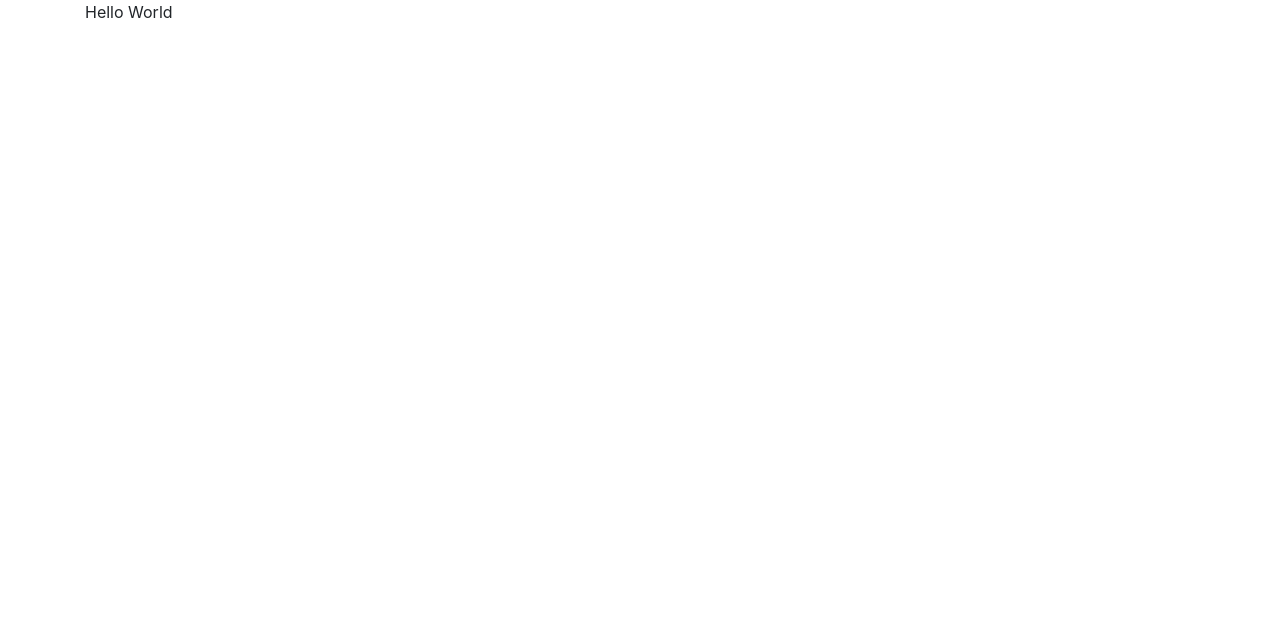
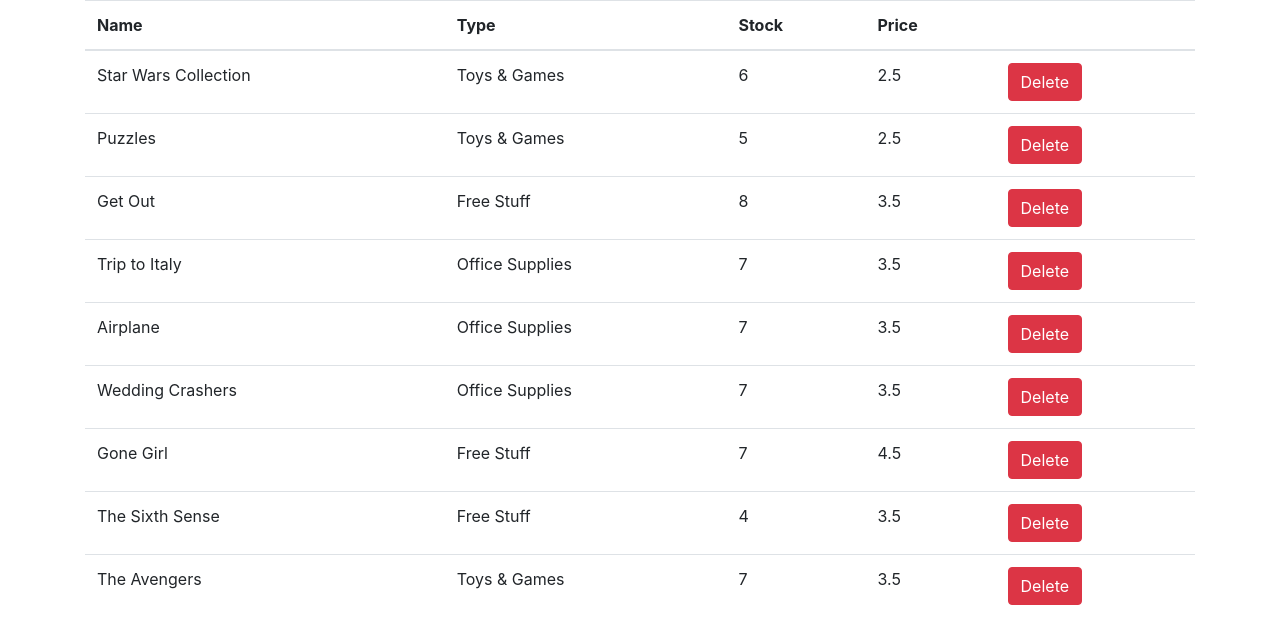
Before and after one commit to jt0398/Marketplace, a React (Create React App) app in the folder client/: page / in a window 1280 px wide. Shown: the top 644 px of the page. Built offline with nearby package versions, Linux system fonts and the light colour scheme.

Commit message:
Add products component

```diff
--- a/client/src/App.js
+++ b/client/src/App.js
@@ -1,7 +1,12 @@
 import "./App.css";
+import Products from "./components/products";
 
 function App() {
-  return <main className="container">Hello World</main>;
+  return (
+    <main className="container">
+      <Products />
+    </main>
+  );
 }
 
 export default App;
--- /dev/null
+++ b/client/src/components/products.js
@@ -0,0 +1,38 @@
+import React, { Component } from "react";
+import { getProducts } from "../services/productService";
+
+class Products extends Component {
+  state = {
+    products: getProducts(),
+  };
+  render() {
+    return (
+      <table className="table">
+        <thead>
+          <tr>
+            <th>Name</th>
+            <th>Type</th>
+            <th>Stock</th>
+            <th>Price</th>
+            <th></th>
+          </tr>
+        </thead>
+        <tbody>
+          {this.state.products.map((product) => (
+            <tr key={product._id}>
+              <td>{product.name}</td>
+              <td>{product.productType.name}</td>
+              <td>{product.numberInStock}</td>
+              <td>{product.price}</td>
+              <td>
+                <button className="btn btn-danger btn-small">Delete</button>
+              </td>
+            </tr>
+          ))}
+        </tbody>
+      </table>
+    );
+  }
+}
+
+export default Products;
```
